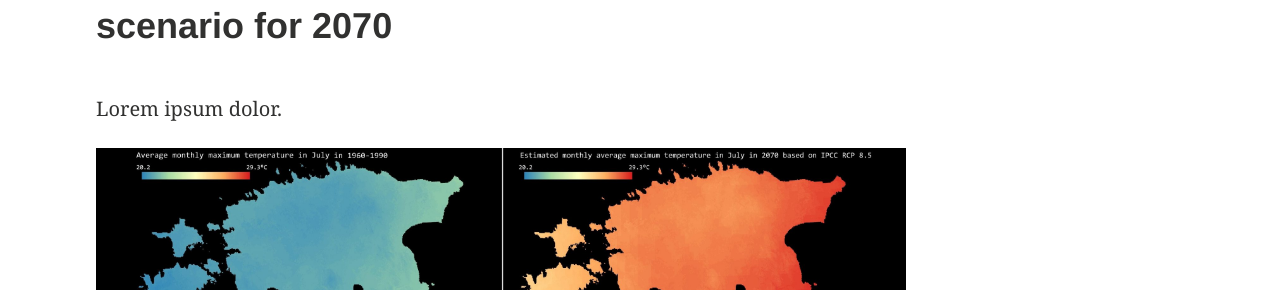
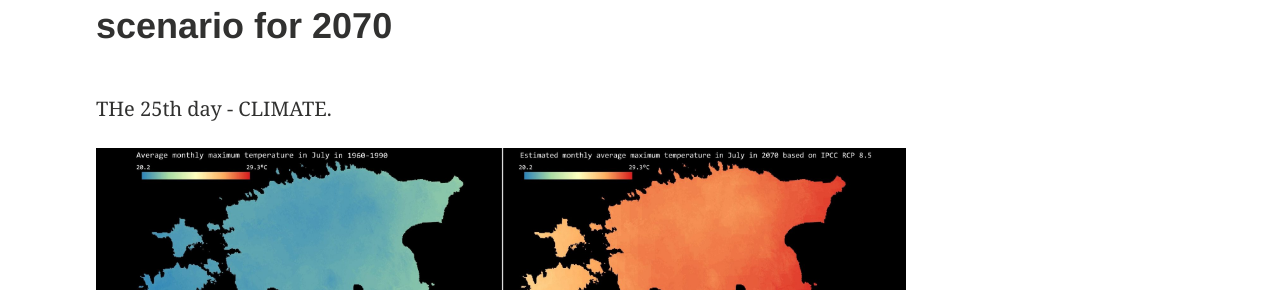
Before and after one commit to kevelyn1/30DayMapChallenge2019, a Jekyll site: the page built from _posts/mapchallenge/2019-11-25-day-25.md, in a window 1280 px wide. Shown: the part 229-519 px from the top of the page. Built offline with Jekyll 4.4.1, drawn with Linux system fonts in a browser that asks for light colours.

Commit message:
Update 2019-11-25-day-25.md

```diff
--- a/_posts/mapchallenge/2019-11-25-day-25.md
+++ b/_posts/mapchallenge/2019-11-25-day-25.md
@@ -7,8 +7,8 @@ image:
   teaser: climate-scaled.jpg
 ---
 
-Lorem ipsum dolor.
+THe 25th day - CLIMATE.
 
 ![image of day 25 post](../../images/climate-scaled.jpg)
 
-[Link to original Twitter post](https://twitter.com/evelynuuemaa/status/25)
+[Link to original Twitter post](https://twitter.com/evelynuuemaa/status/1199063638205706241)
```
